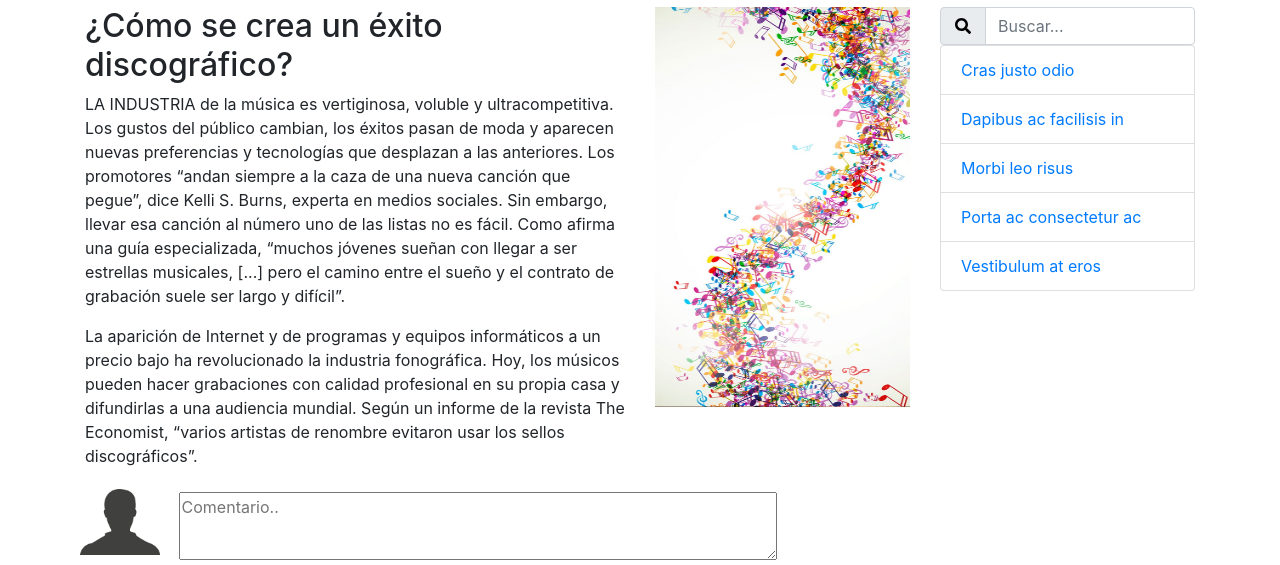
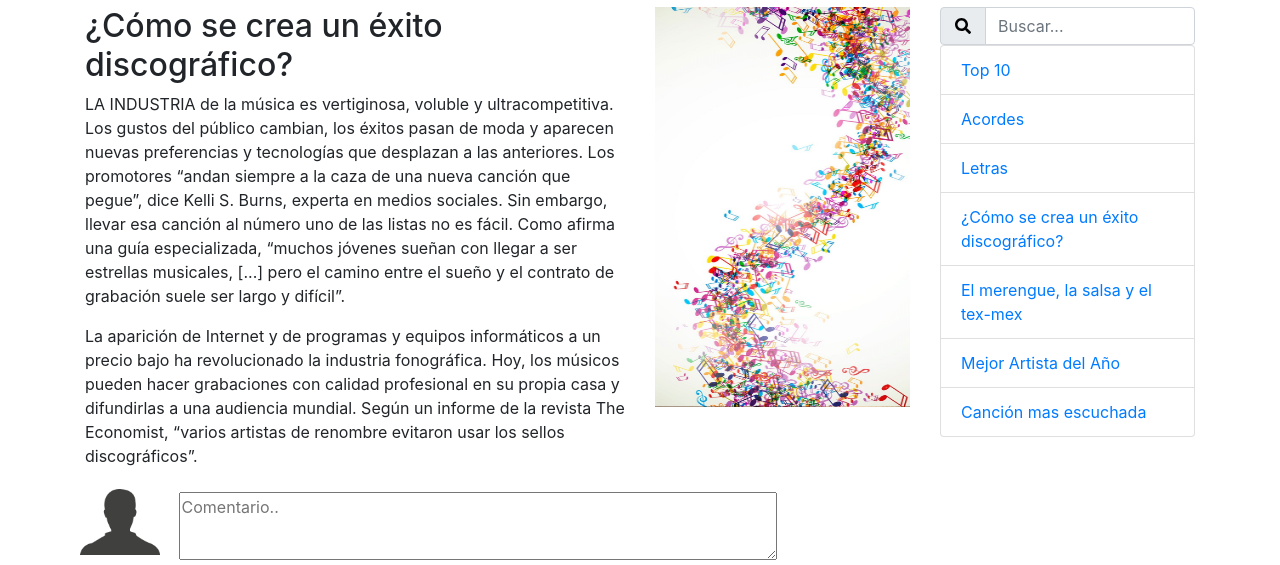
Before and after one commit to DarthWhite/bootstrapsmithferrer, a plain HTML site: page index.html in a window 1280 px wide. Shown: the part 146-711 px from the top of the page. Drawn offline with Linux system fonts and the light colour scheme.

Commit message:
Pagina terminada
Retoques finales

```diff
--- a/index.html
+++ b/index.html
@@ -31,11 +31,11 @@
         <div class="col-xs-12 col-sm-12 col-md-12 col-lg-12">
           <nav class="nav nav-pills nav-fill flex-sm-row flex-column">
             <a class="nav-item nav-link active" href="#">Inicio</a>
-            <a class="nav-item nav-link" href="pag/artistas.html">Artistas</a>
-            <a class="nav-item nav-link" href="pag/grupos.html">Grupos</a>
-            <a class="nav-item nav-link" href="pag/top10.html">Top 10</a>
-            <a class="nav-item nav-link" href="pag/letras.html">Letras</a>
-            <a class="nav-item nav-link" href="pag/acordes.html">Acordes</a>
+            <a class="nav-item nav-link" href="#">Artistas</a>
+            <a class="nav-item nav-link" href="#">Grupos</a>
+            <a class="nav-item nav-link" href="#">Top 10</a>
+            <a class="nav-item nav-link" href="#">Letras</a>
+            <a class="nav-item nav-link" href="#">Acordes</a>
           </nav>
         </div>
       </div>
@@ -83,11 +83,13 @@
                 <input type="search" class="form-control" placeholder="Buscar...">
               </div>
               <div class="list-group">
-                <a href="#" class="list-group-item">Cras justo odio</a>
-                <a href="#" class="list-group-item">Dapibus ac facilisis in</a>
-                <a href="#" class="list-group-item">Morbi leo risus</a>
-                <a href="#" class="list-group-item">Porta ac consectetur ac</a>
-                <a href="#" class="list-group-item">Vestibulum at eros</a>
+                <a href="#" class="list-group-item">Top 10</a>
+                <a href="#" class="list-group-item">Acordes</a>
+                <a href="#" class="list-group-item">Letras</a>
+                <a href="#" class="list-group-item">¿Cómo se crea un éxito discográfico?</a>
+                <a href="#" class="list-group-item">El merengue, la salsa y el tex-mex</a>
+                <a href="#" class="list-group-item">Mejor Artista del Año</a>
+                <a href="#" class="list-group-item">Canción mas escuchada</a>
               </div>
             </form>
           </div>
```
Also changed, not shown: 1 other file.
